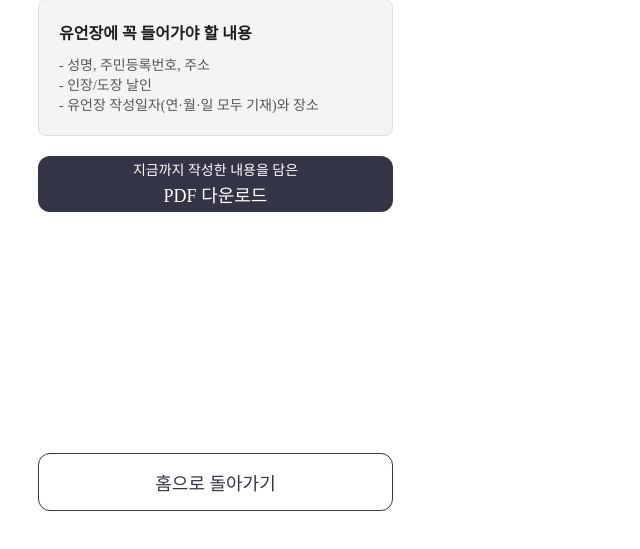
After one commit to 2025-HERETHON/2025-herethon-16, a Django app: template bium/templates/will_submit.html in a window 1280 px wide. The commit adds this page. Shown: the part 319-868 px from the top of the page, without its empty margins (0-640 px from the left). Run offline with Django 5.2, Linux system fonts and the light colour scheme; the template is opened without the code that fills it, so the values that code supplies are empty.

Commit message:
🎨  design: 유언장 작성 페이지 및 작성 완료 페이지 구현
 design: 유언장 작성 페이지 및 작성 완료 페이지 구현

```diff
--- a/bium/static/css/EndingNotes/step06.css
+++ b/bium/static/css/EndingNotes/step06.css
@@ -65,9 +65,7 @@
   flex: 1 1 auto;
   overflow-y: auto;
   overflow-x: hidden;
-  max-height: calc(
-    100% - 56px - 48px - 80px
-  ); /* Bar(56px) + StepTitle(48px) 만큼 빼기 */
+  max-height: calc(100% - 56px - 48px - 80px);
 
   scrollbar-width: none; /* Firefox */
   -ms-overflow-style: none; /* IE, Edge */
--- /dev/null
+++ b/bium/static/css/will_submit.css
@@ -0,0 +1,127 @@
+@import "font.css";
+
+body,
+input,
+button,
+.Logo,
+.Detail,
+.InputBox,
+.LoginBtn,
+.SignUpBtn {
+  font-family: Pretendard;
+  font-style: normal;
+}
+
+.Container {
+  position: relative;
+  display: flex;
+  flex-direction: column;
+  width: 375px;
+  height: 812px;
+  background: #fff;
+  padding: 20px;
+}
+
+.InformBox {
+  display: flex;
+  padding: 20px;
+  margin: 10px;
+  flex-direction: column;
+  align-items: flex-start;
+  gap: 12px;
+  align-self: stretch;
+  border-radius: 8px;
+  border: 1px solid var(--Grayscale-DF, #dfdfdf);
+  background: var(--Grayscale-F4, #f4f4f4);
+}
+
+.InformBox_h1 {
+  align-self: stretch;
+  color: var(--Grayscale-33_basic, #333);
+
+  /* H1_SemiBold_20px */
+  font-family: Pretendard;
+  font-size: 20px;
+  font-style: normal;
+  font-weight: 600;
+  line-height: normal;
+}
+
+.InformBox_h2 {
+  color: var(--Grayscale-1D_Text, #1d1d1d);
+
+  /* Subtitle1_SemiBold_16px */
+  font-family: Pretendard;
+  font-size: 16px;
+  font-style: normal;
+  font-weight: 600;
+  line-height: normal;
+}
+
+.InformBox_h3 {
+  color: var(--Grayscale-56, #565656);
+
+  /* Body1_Medium_14px_140% */
+  font-family: Pretendard;
+  font-size: 14px;
+  font-style: normal;
+  font-weight: 500;
+  line-height: 140%; /* 19.6px */
+  align-self: stretch;
+}
+
+.DownloadBtn {
+  display: flex;
+  height: 56px;
+  flex-direction: column;
+  justify-content: center;
+  align-items: center;
+  margin: 10px;
+
+  align-self: stretch;
+  border-radius: 12px;
+  background: var(--Primary_dark, #333446);
+
+  color: var(--Grayscale-White, #fff);
+  text-align: center;
+
+  /* Button_SemiBold_18px */
+  font-size: 18px;
+  font-weight: 500;
+  line-height: normal;
+}
+
+.DownloadBtn_detail {
+  color: var(--Grayscale-White, #fff);
+  text-align: center;
+
+  /* Body1_Medium_14px_140% */
+  font-family: Pretendard;
+  font-size: 14px;
+  font-style: normal;
+  font-weight: 400;
+  line-height: 140%; /* 19.6px */
+}
+
+.GoHomeBtn {
+  display: flex;
+  height: 56px;
+  flex-direction: column;
+  justify-content: center;
+  align-items: center;
+  margin: 10px;
+  margin-top: auto; /*위 여백만큼 아래 여백을 남겨 붙임. flex 사용해야.*/
+
+  align-self: stretch;
+  border-radius: 12px;
+  border: 1.5px solid var(--Primary_dark, #333446);
+  background: var(--Grayscale-White, #fff);
+
+  color: var(--Primary_dark, #333446);
+  text-align: center;
+
+  /* Button_SemiBold_18px */
+  font-size: 18px;
+  font-weight: 500;
+  line-height: normal;
+}
--- a/bium/static/js/EndingNotes/step10.js
+++ b/bium/static/js/EndingNotes/step10.js
@@ -8,6 +8,6 @@ window.onload = function () {
   });
 
   document.getElementById("SubmitBtn").addEventListener("click", function () {
-    window.location.href = "writtensubmit.html";
+    window.location.href = "will_submit.html";
   });
 };
--- /dev/null
+++ b/bium/static/js/will_submit.js
@@ -0,0 +1,9 @@
+window.onload = function () {
+  document.getElementById("GoHomeBtn").addEventListener("click", function () {
+    window.location.href = "main.html";
+  });
+
+  document.getElementById("DownloadBtn").addEventListener("click", function () {
+    // 다운로드 혹은 토스트 띄우도록 구현 예정
+  });
+};
--- /dev/null
+++ b/bium/templates/will_submit.html
@@ -0,0 +1,36 @@
+<!DOCTYPE html>
+<html lang="ko">
+  <head>
+    <link rel="stylesheet" href="../static/css/will_submit.css" />
+    <meta charset="UTF-8" />
+    <meta name="viewport" content="width=device-width, initial-scale=1" />
+    <title>complete writing your own will!</title>
+  </head>
+  <body>
+    <div class="Container">
+      <div class="InformBox">
+        <img src="../static/images/finflower.png" width="100px" />
+        <div class="InformBox_h1">수고하셨습니다!</div>
+        <div class="InformBox_h3">유언장 작성이 완료되었습니다.</div>
+        <div class="InformBox_h3">
+          디지털 유언장은 법적 효력이 없으므로, 지금까지 작성하신 내용을 정리한
+          아래 PDF를 참고해 자필로 유언장을 작성해주시길 권장드립니다.
+        </div>
+      </div>
+      <div class="InformBox">
+        <div class="InformBox_h2">유언장에 꼭 들어가야 할 내용</div>
+        <div class="InformBox_h3">
+          - 성명, 주민등록번호, 주소 <br />
+          - 인장/도장 날인 <br />
+          - 유언장 작성일자(연·월·일 모두 기재)와 장소
+        </div>
+      </div>
+      <div class="DownloadBtn" id="DownloadBtn">
+        <div class="DownloadBtn_detail">지금까지 작성한 내용을 담은</div>
+        PDF 다운로드
+      </div>
+      <div class="GoHomeBtn" id="GoHomeBtn">홈으로 돌아가기</div>
+    </div>
+    <script src="../static/js/will_submit.js"></script>
+  </body>
+</html>
```
Also changed, not shown: bium/templates/writtensubmit.html (deleted).
